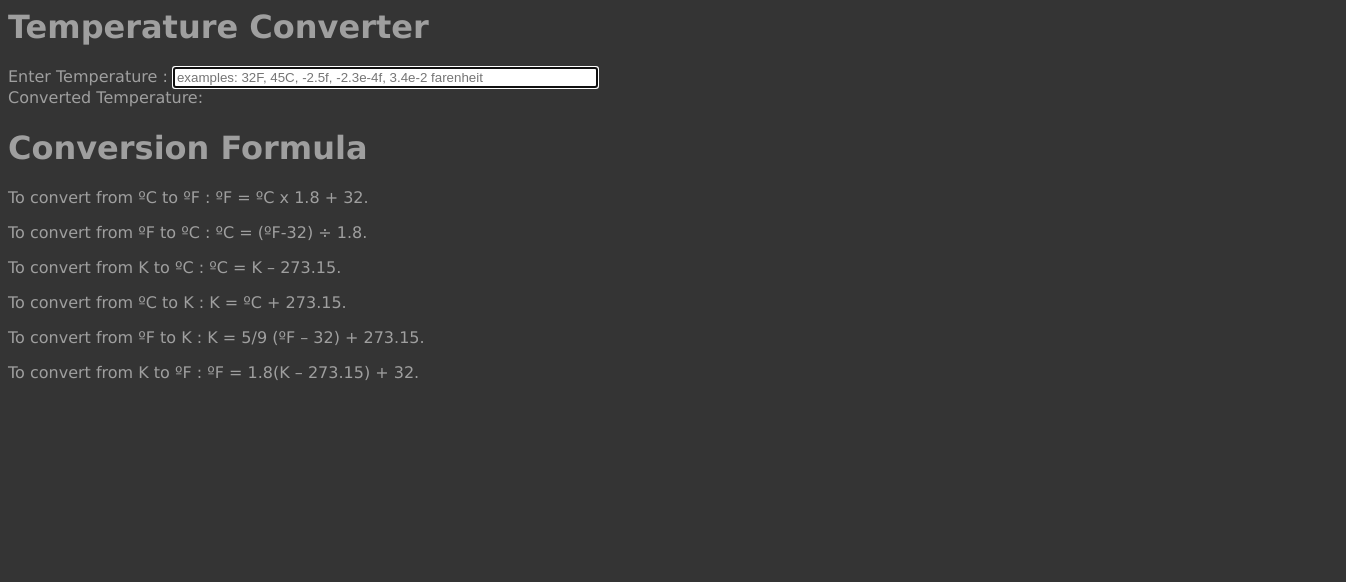
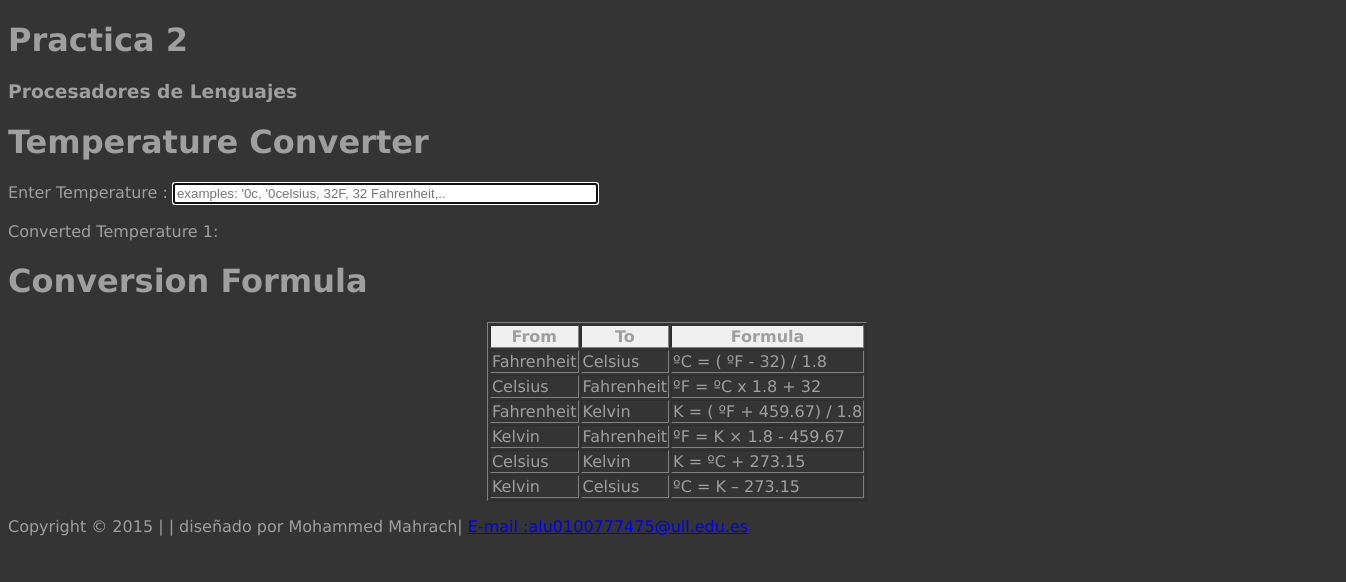
Before and after one commit to alu4543/PL-2, a plain HTML site: page index.html in a window 1280 px wide. Shown: the whole page, 1346 px wide, since content can reach past the window. Drawn offline with Linux system fonts and the light colour scheme.

Commit message:
Mejorando expresión regular para aceptar c,C,f,F,celsius,Fahrenheit ,..
Mejorando expresión regular para aceptar c,C,f,F,celsius,Fahrenheit ,..

regexp =
/^\s*([-+]?\d+(?:\.\d+)?(?:e[+-]?\d+(?:\.\d+)?)?)\s*(º?(f(arenheit)?|c(elsius)?)|(k(elvin)?))\s*$/i;

```diff
--- a/index.html
+++ b/index.html
@@ -1,31 +1,93 @@
-<html>
+<!DOCTYPE html PUBLIC "-//W3C//DTD XHTML 1.0 Strict//ES" "http://www.w3.org/TR/xhtml1/DTD/xhtml1-strict.dtd">
+<html xmlns="http://www.w3.org/1999/xhtml" xml:lang="es" lang="es-AU">
 <head>
 		<meta http-equiv="Content-Type" content="text/html; charset=UTF-8">
+		<meta name="Author" content="Mohammed Mahrach">
+    <meta http-equiv="content-type" content="text/application/xhtml; charset=UTF-8" />
     <title>JavaScript Temperature Converter</title>
+    <link rel="stylesheet" type="text/css" href="../EstiloCss/Estilo.css" Imagenes="screen" />
 		<link href="global.css" rel="stylesheet" type="text/css">
 		<script type="text/javascript" src="temperature.js"></script>
 </head>
+
 <body>
+<div style="width: 1338px;" id="contenidorPagina"><div style="text-align: right;">
+	</div>
+	<div id="contenidorPagina">
+		<div style="text-align: right;">
+		</div>
+		<div class="titleblock">
+			<div style="text-align: right;">
+			</div>
+
+		</div>
+		<div id="menuIzquierda">
+			<h1>Practica 2</h1>
+			<h3>Procesadores de Lenguajes</h3>
+
+		</div>
+
+ 	<div id="content">
 
 		<h1>Temperature Converter</h1>
 
     <div>
-      Enter  Temperature :
-      <input id="original" autofocus onchange="calculate();" placeholder="examples: 32F, 45C, -2.5f, -2.3e-4f, 3.4e-2 farenheit" size="50">
+			<p>Enter  Temperature : <input id="original" autofocus onchange="calculate();" placeholder="examples: '0c, '0celsius, 32F, 32 Fahrenheit,.." size="50"></p>
     </div>
 
     <div>
-      Converted Temperature:
-      <span class="output" id="converted"></span>
+			<p>Converted Temperature 1: <span class="output" id="converted"></span></p>
     </div>
 
+
  	<h1>Conversion Formula</h1>
-    <p>To convert from ºC to ºF :   ºF = ºC x 1.8 + 32.</p>
-    <p>To convert from ºF to ºC :   ºC = (ºF-32) ÷ 1.8.</p>
-    <p>To convert from K to ºC :   ºC = K – 273.15.</p>
-    <p>To convert from ºC to K : K = ºC + 273.15.</p>
-    <p>To convert from ºF to K : K = 5/9 (ºF – 32) + 273.15.</p>
-    <p>To convert from K to ºF :   ºF = 1.8(K – 273.15) + 32.</p>
+	<table border="1" align="center">
+<tr>
+<th style="background-color:#f0f0f0;">From</th>
+<th style="background-color:#f0f0f0;">To</th>
+<th style="background-color:#f0f0f0;">Formula</th>
+</tr>
+<tr>
+<td>Fahrenheit</td>
+<td>Celsius</td>
+<td>ºC = ( ºF - 32) / 1.8</td>
+</tr>
+<tr>
+<td>Celsius</td>
+<td>Fahrenheit</td>
+<td>ºF = ºC x 1.8 + 32</td>
+</tr>
+<tr>
+<td>Fahrenheit</td>
+<td>Kelvin</td>
+<td>K = ( ºF + 459.67) / 1.8 </td>
+</tr>
+<tr>
+<td>Kelvin</td>
+<td>Fahrenheit</td>
+<td>ºF = K × 1.8 - 459.67</td>
+</tr>
+<tr>
+<td>Celsius</td>
+<td>Kelvin</td>
+<td>K = ºC + 273.15</td>
+</tr>
+<tr>
+<td>Kelvin</td>
+<td>Celsius</td>
+<td>ºC = K – 273.15</td>
+</tr>
 
+</table>
+
+    </div>
+  </div>
+
+ <div class="br"></div>
+<div id="footer">
+<p class="center">Copyright &copy; 2015 | | diseñado por Mohammed Mahrach| <a href="alu0100777475@ull.edu.es">E-mail :alu0100777475@ull.edu.es</a></p>
+<br />
+</div>
+</div>
 </body>
 </html>
--- a/temperature.js
+++ b/temperature.js
@@ -2,26 +2,43 @@
 function calculate() {
   var result;
   var temp = original.value;
-
-  var regexp = /\s*([-+]?\d+(?:\.\d*)?)\s*(?:[eE]?([-+]?\d+))?\s*(((º)?[fFcC])|([kK]))\s*/;
+  var regexp = /^\s*([-+]?\d+(?:\.\d+)?(?:e[+-]?\d+(?:\.\d+)?)?)\s*(º?(f(arenheit)?|c(elsius)?)|(k(elvin)?))\s*$/i;
 
   var m = temp.match(regexp);
+  //console.log("m[0] " + m[0] + ";"+"m[1] " + m[1] + ";"+"m[2] " + m[2] + ";");
+  if (m) {
 
-  if (m) {
     var num = m[1];
-    var type = m[2];
+    var type = m[2].replace('º','').toLowerCase();
     num = parseFloat(num);
-    if (type == 'c' || type == 'C') {
-      result = (num * 9/5)+32;
+    //console.log("num " + num + " type " + type + ".");
+
+
+    if (type.substr(0) == 'c') {
+      //Celsius	to Fahrenheit	ºF = ºC x 1.8 + 32
+      result = (num * 1.8)+32;
       result = result.toFixed(1)+" Farenheit"
+
     }
+
     else {
+      //Fahrenheit to	Celsius	ºC = ( ºF - 32) / 1.8
       result = (num - 32)*5/9;
       result = result.toFixed(1)+" Celsius"
+
     }
     converted.innerHTML = result;
+
   }
   else {
-    converted.innerHTML = "ERROR! Try something like '-4.2C' instead";
+    converted.innerHTML = "ERROR! Try something like '0celsius, 32ºF, -45K, 3.4e2 c, -2.3e-4kelvin,..";
   }
 }
+
+
+// numeros exponenciales(Transformar): http://tip.dis.ulpgc.es/numeros-texto/default.aspx
+// Expresiones regulares(Graficamente) : http://regexper.com
+// Expresiones regulares : http://www.arumeinformatica.es/blog/expresiones-regulares-conceptos-basicos/
+//* : Busca el caracter precedente 0 (cero) o más veces.
+//+ : Busca el caracter precedente 1 o más veces.
+//? : Busca el caracter precedente 0 (cero) o 1 (una) vez.
```
Lines whose indentation alone changed are shown as unchanged.
